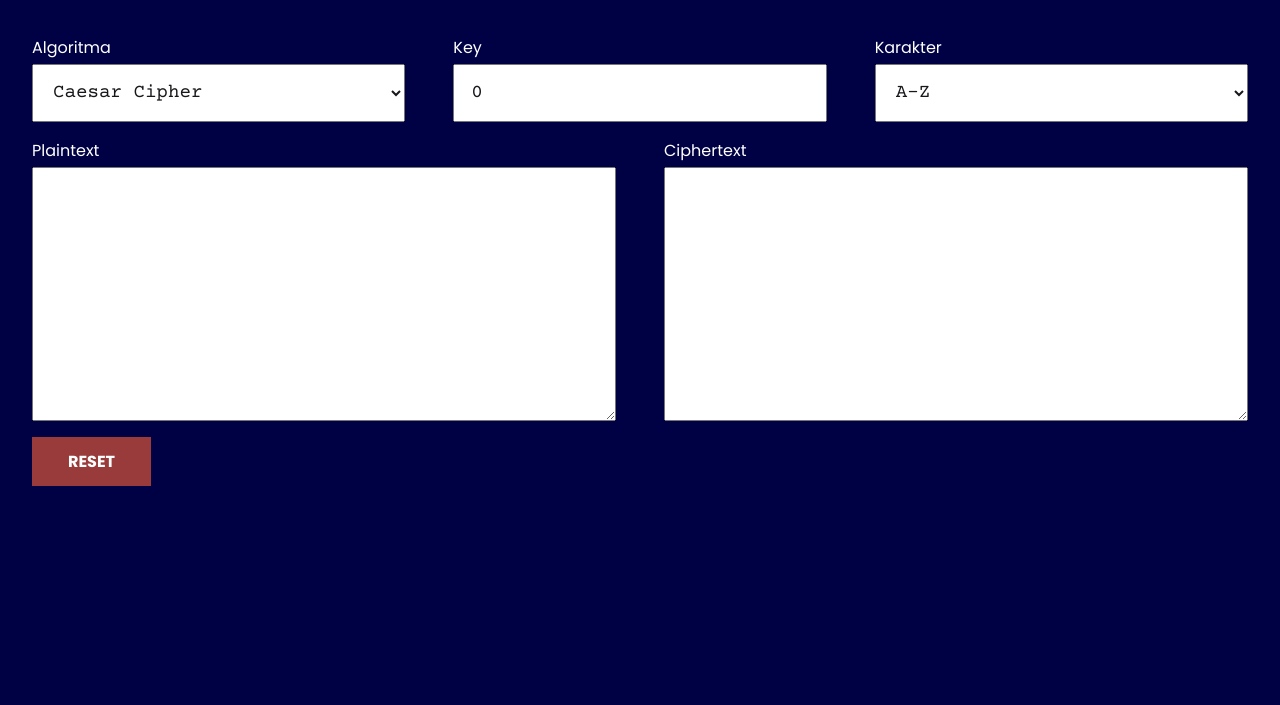
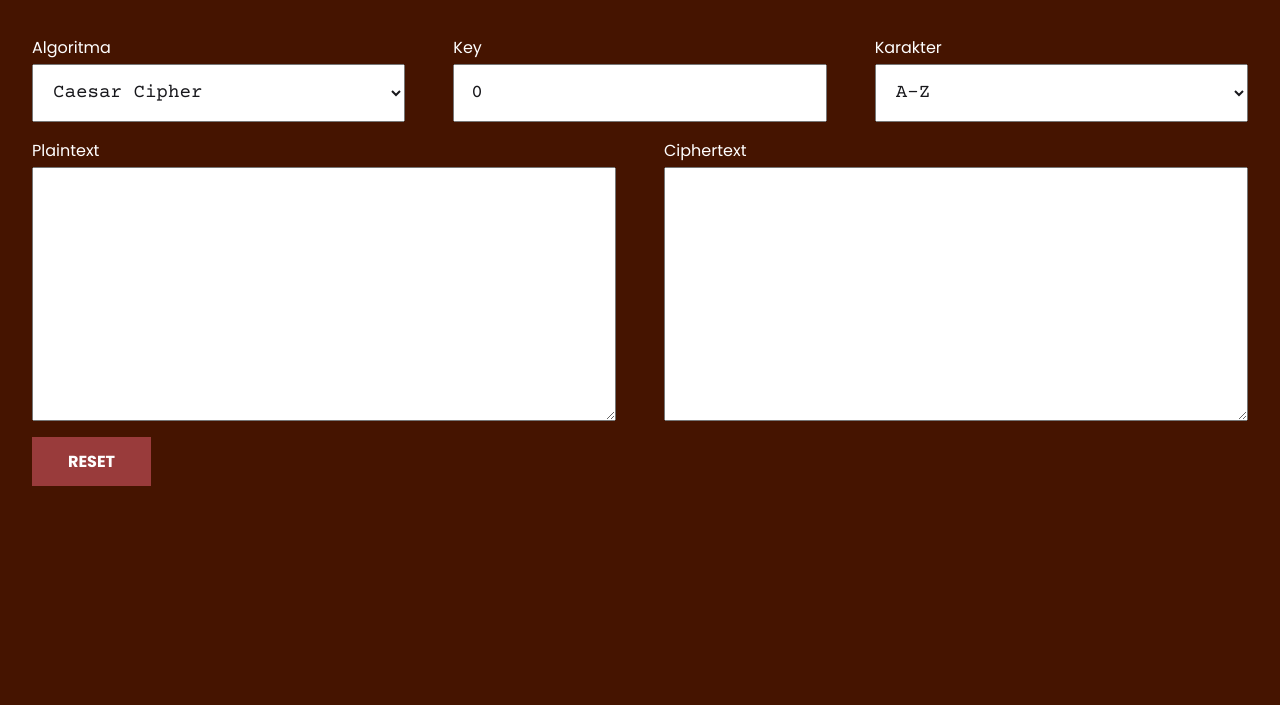
Before and after one commit to Davitsep/task_cloud_run, a website: page index.html in a window 1280 px wide. Shown: the part 95-800 px from the top of the page. Drawn offline with Linux system fonts and the light colour scheme; files whose address does not match are found by name.

Commit message:
change css

```diff
--- a/assets/css/style.css
+++ b/assets/css/style.css
@@ -26,7 +26,7 @@
 }
 
 body {
-  background-color: #000045;
+  background-color: #451400;
   margin: 0;
   padding: 0;
 }
```
